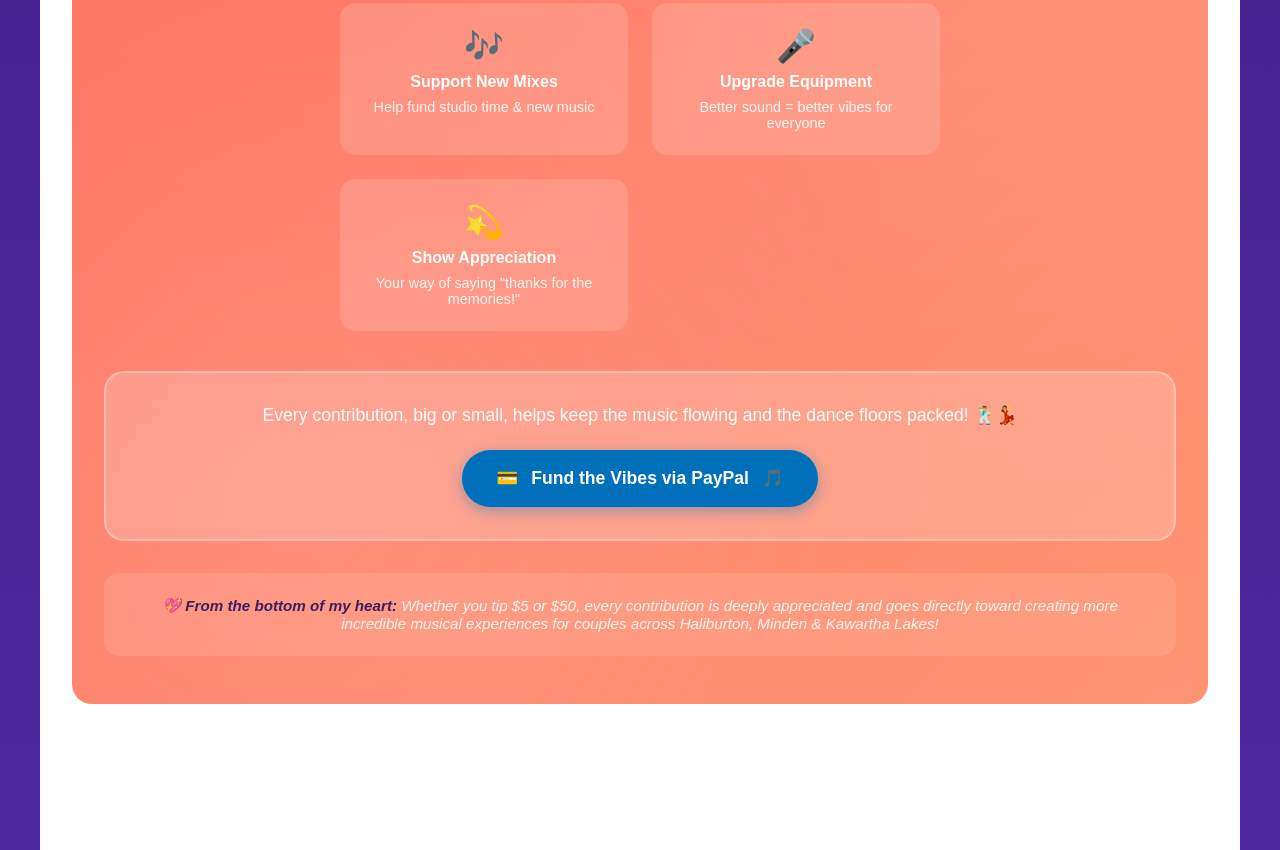
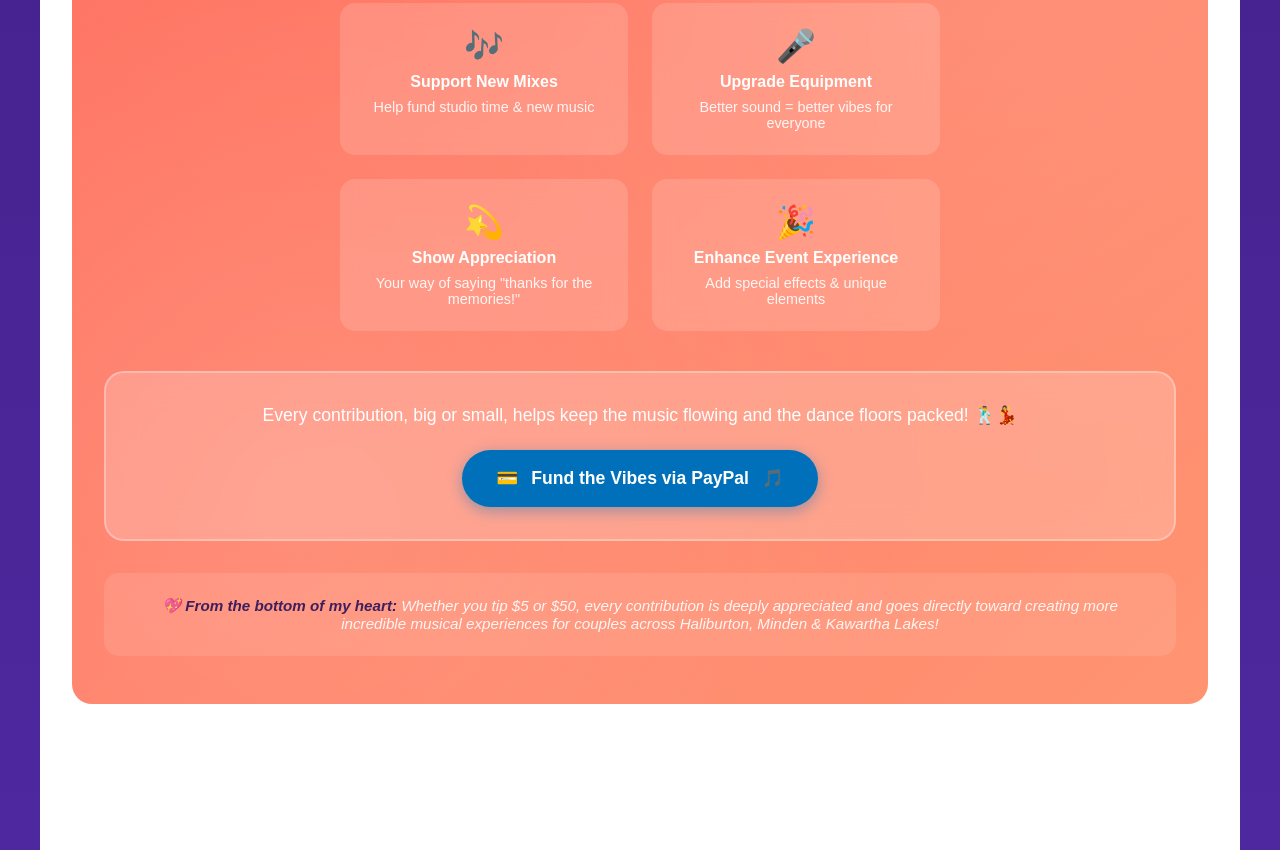
Before and after one commit to jasonbra1n/jasonbrain.com, a plain HTML site: page index.html in a window 1280 px wide. Shown: the part 3050-3900 px from the top of the page. Drawn offline with Linux system fonts and the light colour scheme.

Commit message:
Update index.html

```diff
--- a/index.html
+++ b/index.html
@@ -177,6 +177,11 @@
             <div class="emoji">💫</div>
             <div class="title">Show Appreciation</div>
             <div class="description">Your way of saying "thanks for the memories!"</div>
+          </div>
+          <div class="fund-vibes-grid-item">
+            <div class="emoji">🎉</div>
+            <div class="title">Enhance Event Experience</div>
+            <div class="description">Add special effects & unique elements</div>
           </div>
         </div>
 
@@ -536,7 +541,7 @@
    <footer>
       <p>© 2025 Jason Brain | Wedding DJ Services in Haliburton, Minden & Kawartha Lakes, Ontario | <a href="https://jasonbrain.com">More Services</a></p>
       <p class="footer-italic-text">
-        ΙΑΣΩΝ is the Greek origin of Jason, meaning healer. Jason Brain brings wellness and joy to every celebration.
+        "(ΙΑΣΩΝ)" is the Greek origin of Jason, meaning "healer." Jason Brain brings wellness and joy to every celebration.
       </p>
     </footer>
   <button class="scroll-to-top">↑</button>
```
